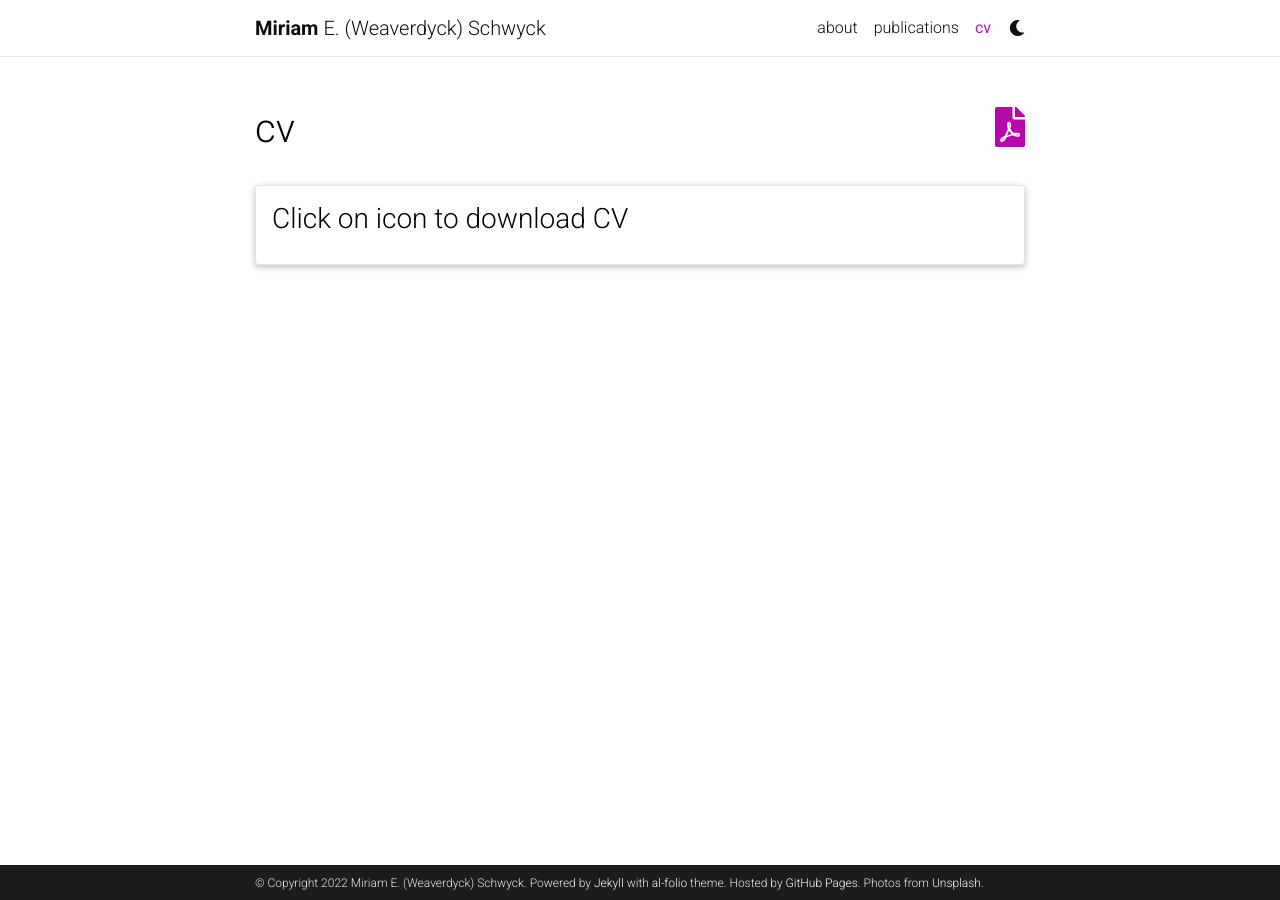
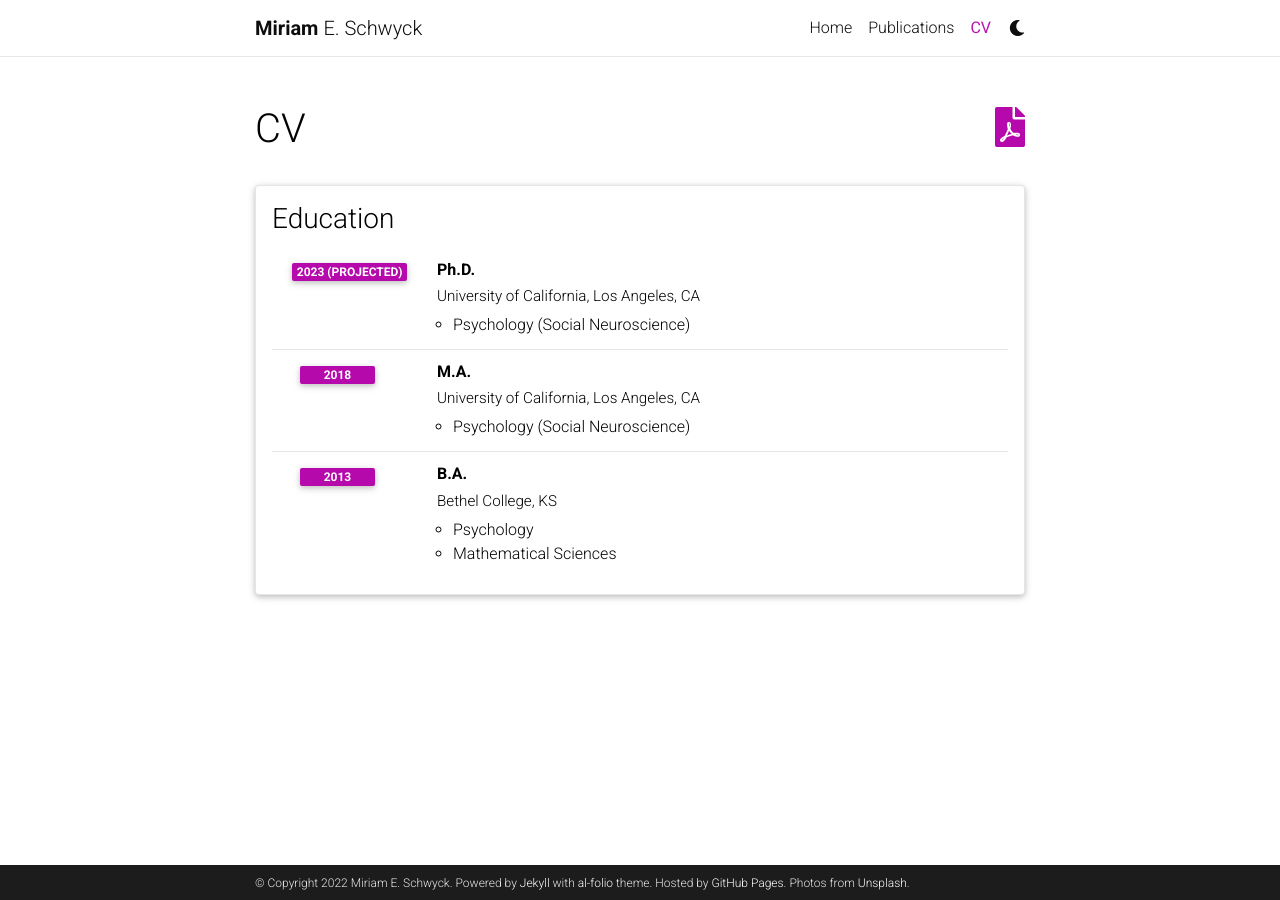
Before and after one commit to mweaverdyck/mweaverdyck.github.io, a Jekyll site: the page built from _pages/cv.md, in a window 1280 px wide. Built offline with Jekyll 4.4.1, drawn with Linux system fonts in a browser that asks for light colours; comment, search, counter and statistics services are not loaded; a style sheet for code colours, icons or effects is not loaded.

Commit message:
basic info

```diff
--- a/_config.yml
+++ b/_config.yml
@@ -5,7 +5,7 @@
 title: blank # the website title (if blank, full name will be used instead)
 first_name: Miriam
 middle_name: E.
-last_name: (Weaverdyck) Schwyck
+last_name: Schwyck
 email: mweaverdyck@ucla.edu
 description: > # the ">" symbol means to ignore newlines until "footer_text:"
   A simple, whitespace theme for academics. Based on [*folio](https://github.com/bogoli/-folio) design.
@@ -41,7 +41,7 @@ repo_theme_dark: dark           # https://github.com/anuraghazra/github-readme-s
 # will use title and url fields
 # Take a look to https://github.com/jekyll/jekyll-feed for more customization
 
-rss_icon: true
+rss_icon: false
 
 # -----------------------------------------------------------------------------
 # Layout
@@ -235,7 +235,7 @@ display_tags: ['formatting', 'images', 'links', 'math', 'code'] # this tags will
 scholar:
 
   last_name: ["Weaverdyck", "Schwyck"]
-  first_name: ["Miriam E."]
+  first_name: ["Miriam E.", "Miriam", "M.E.", "Miriam E"]
 
   style: apa
   locale: en
@@ -261,7 +261,7 @@ scholar:
 filtered_bibtex_keywords: [abbr, abstract, arxiv, bibtex_show, html, selected, supp, blog, code, poster, slides, website, preview, altmetric]
 
 # Maximum number of authors to be shown for each publication (more authors are visible on click)
-max_author_limit:  # leave blank to always show all authors
+max_author_limit: # leave blank to always show all authors
 more_authors_animation_delay: 10  # more authors are revealed on click using animation; smaller delay means faster animation
 
 
--- a/_data/cv.yml
+++ b/_data/cv.yml
@@ -1,5 +1,3 @@
-- title: Click on icon to download CV
-
 # - title: General Information
 #   type: map
 #   contents:
@@ -10,25 +8,25 @@
 #     - name: Languages
 #       value: English, German
 #
-# - title: Education
-#   type: time_table
-#   contents:
-#     - title: PhD
-#       institution: University of Zurich, Zurich, Switzerland
-#       year: 1905
-#       description:
-#         - Description 1.
-#         - Description 2.
-#         - title: Description 3.
-#           contents:
-#             - Sub-description 1.
-#             - Sub-description 2.
-#     - title: Federal teaching diploma
-#       institution: Eidgenössische Technische Hochschule, Zurich, Switzerland
-#       year: 1900
-#       description:
-#         - Description 1.
-#         - Description 2.
+- title: Education
+  type: time_table
+  contents:
+    - title: Ph.D.
+      institution: University of California, Los Angeles, CA
+      year: 2023 (projected)
+      description:
+        - Psychology (Social Neuroscience)
+    - title: M.A.
+      institution: University of California, Los Angeles, CA
+      year: 2018
+      description:
+        - Psychology (Social Neuroscience)
+    - title: B.A.
+      institution: Bethel College, KS
+      year: 2013
+      description:
+        - Psychology
+        - Mathematical Sciences
 #
 # - title: Experience
 #   type: time_table
--- a/_pages/cv.md
+++ b/_pages/cv.md
@@ -1,7 +1,7 @@
 ---
 layout: cv
 permalink: /cv/
-title: cv
+title: CV
 nav: true
 nav_order: 4
 cv_pdf: Schwyck_CV.pdf
--- a/_sass/_base.scss
+++ b/_sass/_base.scss
@@ -484,7 +484,7 @@ footer.sticky-bottom {
     padding-top: 1rem;
     margin-top: 2rem;
     margin-bottom: -2rem;
-    text-align: right;
+    text-align: left;
   }
   ol.bibliography {
     list-style: none;
```
Also changed, not shown: _pages/about.md (+6 -4 lines), _pages/publications.md (+2 -2 lines).
